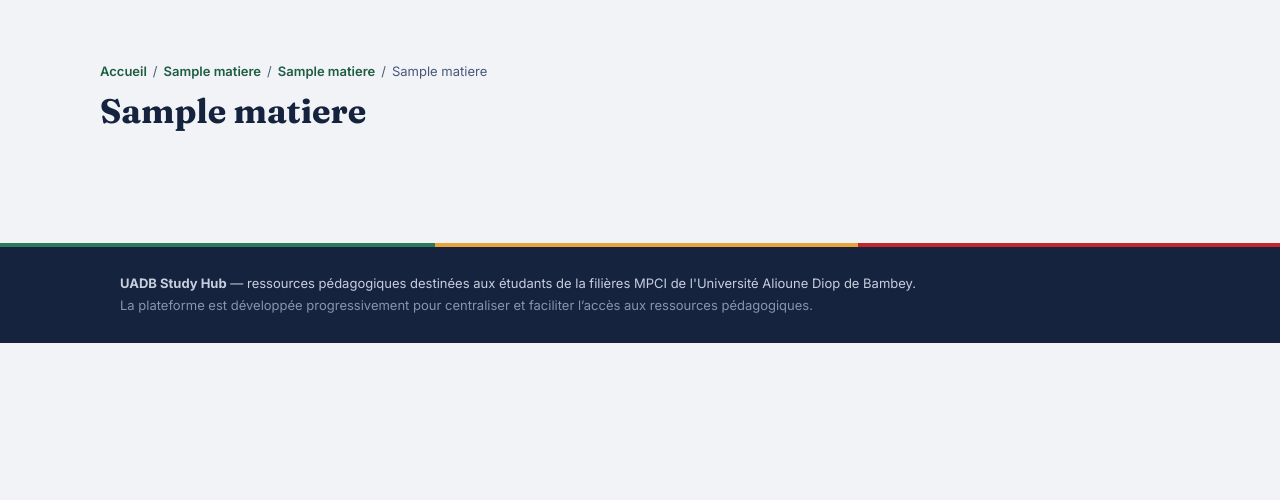
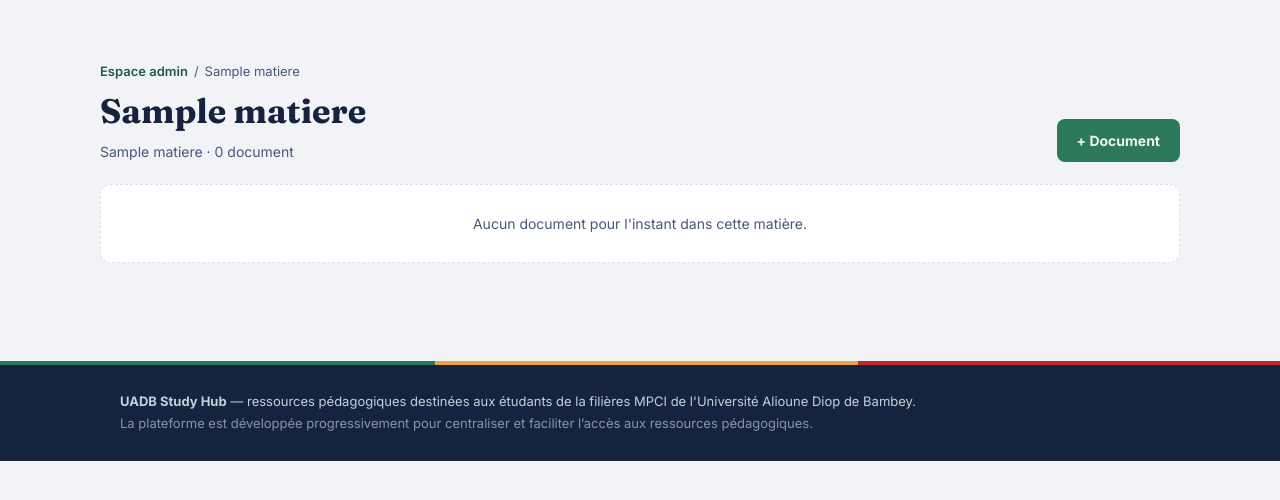
Before and after one commit to dame-uadb2026/uadb-stady-hub, a Flask app: page /matiere/mpi in a window 1280 px wide. Shown: the part 70-570 px from the top of the page. Run offline with Flask 3, Linux system fonts and the light colour scheme; tables that the repository leaves empty hold one stand-in row (values such as "Sample post"); a database or web service that is not in the repository returns one stand-in record (values such as "Sample title"); parts of the project's set-up code (start-up, migrations or seed data) failed here and were passed over; some libraries are stand-ins or nearby versions.

Commit message:
Update page title and add admin actions

```diff
--- a/templates/matiere.html
+++ b/templates/matiere.html
@@ -1,40 +1,54 @@
 {% extends "base.html" %}
-{% block titre %}{{ matiere.nom }} — UADB Study Hub{% endblock %}
+{% block titre %}Documents — {{ matiere.nom }} — UADB Study Hub{% endblock %}
 
 {% block contenu %}
 <section class="conteneur section">
   <nav class="fil-ariane">
-    <a href="{{ url_for('accueil') }}">Accueil</a> <span>/</span>
-    <a href="{{ url_for('voir_niveau', slug=matiere.niveau_slug) }}">{{ matiere.niveau_nom }}</a> <span>/</span>
-    <a href="{{ url_for('voir_filiere', slug=matiere.filiere_slug) }}">{{ matiere.filiere_nom }}</a> <span>/</span>
+    <a href="{{ url_for('admin_dashboard') }}">Espace admin</a> <span>/</span>
     <span>{{ matiere.nom }}</span>
   </nav>
 
-  <h1 class="titre-page">{{ matiere.nom }}</h1>
+  <div class="section__entete section__entete--admin">
+    <div>
+      <h1 class="titre-page" style="margin-bottom:4px;">{{ matiere.nom }}</h1>
+      <p class="section__legende">{{ matiere.filiere_nom }} · {{ documents|length }} document{{ 's' if documents|length > 1 else '' }}</p>
+    </div>
+    <div class="actions-admin">
+      <a href="{{ url_for('admin_document_ajouter', matiere_id=matiere.id) }}" class="bouton bouton--accent">+ Document</a>
+    </div>
+  </div>
 
-  {% if documents_par_type %}
-    {% for type in types_ordre %}
-      {% if type in documents_par_type %}
-        <div class="bloc-type">
-          <h2 class="bloc-type__titre">{{ type }}</h2>
-          <ul class="liste-documents">
-            {% for doc in documents_par_type[type] %}
-              <li class="carte-document">
-                <div class="carte-document__info">
-                  <span class="carte-document__titre">{{ doc.titre }}</span>
-                  <span class="carte-document__date">Ajouté le {{ doc.date_ajout | date_fr }}</span>
-                </div>
-                <a class="bouton bouton--petit" href="{{ doc.lien_drive if doc.lien_drive else url_for('telecharger', nom_fichier=doc.nom_fichier) }}" target="_blank" rel="noopener">
-                  Consulter le PDF
-                </a>
-              </li>
-            {% endfor %}
-          </ul>
-        </div>
-      {% endif %}
-    {% endfor %}
+  {% if documents %}
+    <div class="tableau-scroll">
+      <table class="tableau-admin">
+        <thead>
+          <tr>
+            <th>Titre</th>
+            <th>Type</th>
+            <th>Ajouté le</th>
+            <th>Actions</th>
+          </tr>
+        </thead>
+        <tbody>
+          {% for doc in documents %}
+            <tr>
+              <td>{{ doc.titre }}</td>
+              <td>{{ doc.type }}</td>
+              <td>{{ doc.date_ajout|date_fr }}</td>
+              <td class="tableau-admin__actions">
+                <a href="{{ url_for('admin_document_modifier', document_id=doc.id) }}" class="lien-action">Modifier</a>
+                <form method="post" action="{{ url_for('admin_document_supprimer', document_id=doc.id) }}"
+                      onsubmit="return confirm('Supprimer uniquement le document « {{ doc.titre }} » ?');" class="form-inline">
+                  <button type="submit" class="lien-action lien-action--danger">Supprimer</button>
+                </form>
+              </td>
+            </tr>
+          {% endfor %}
+        </tbody>
+      </table>
+    </div>
   {% else %}
-    <p class="etat-vide">Aucun document n'a encore été ajouté pour {{ matiere.nom }}. Revenez bientôt.</p>
+    <p class="etat-vide">Aucun document pour l'instant dans cette matière.</p>
   {% endif %}
 </section>
 {% endblock %}
```
